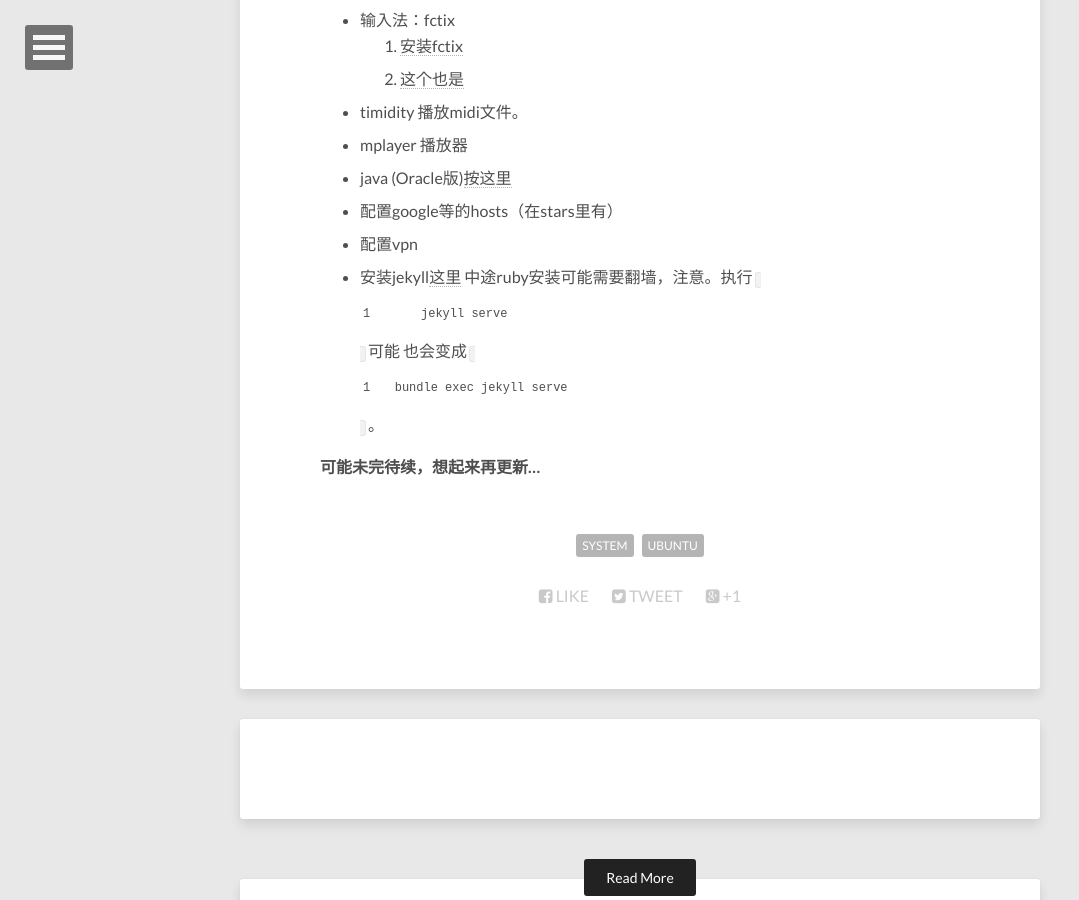
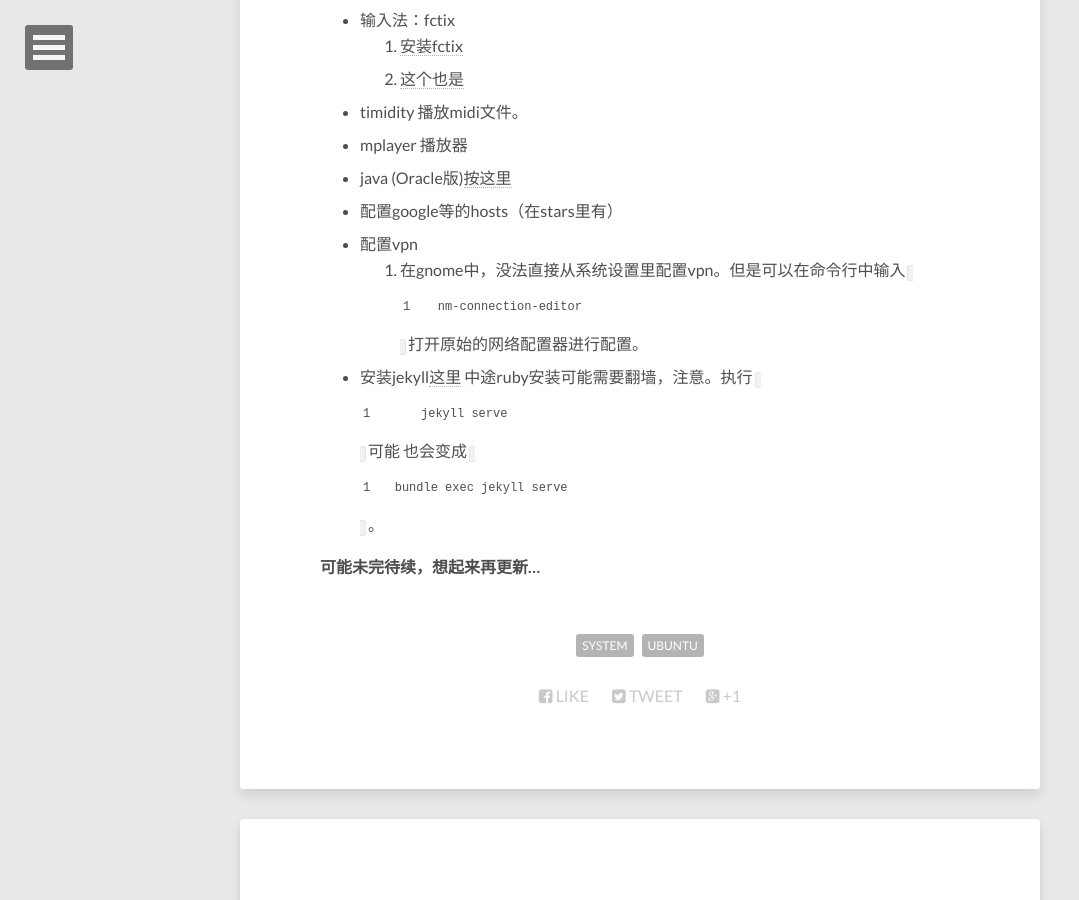
Before and after one commit to MarcoQin/MarcoQin.github.io, a Jekyll site: the page built from _posts/2015-11-18-config-my-own-ubuntu.md, in a window 1280 px wide and 900 px high, scrolled down 4175 px. Shown: the whole window, without its empty margins (0-1079 px from the left). Built offline with Jekyll 4.4.1, drawn with Linux system fonts in a browser that asks for light colours; nearby versions of some CDN libraries; comment, search, counter and statistics services are not loaded.

Commit message:
setup vpn

```diff
--- a/_posts/2015-11-18-config-my-own-ubuntu.md
+++ b/_posts/2015-11-18-config-my-own-ubuntu.md
@@ -111,6 +111,7 @@ Vim自然使用自己修改过的[k-vim](https://github.com/MarcoQin/k-vim) 跟
 - java (Oracle版)[按这里](https://www.digitalocean.com/community/tutorials/how-to-install-java-on-ubuntu-with-apt-get)
 - 配置google等的hosts（在stars里有）
 - 配置vpn
+    1. 在gnome中，没法直接从系统设置里配置vpn。但是可以在命令行中输入`nm-connection-editor`打开原始的网络配置器进行配置。
 - 安装jekyll[这里](http://michaelchelen.net/81fa/install-jekyll-2-ubuntu-14-04/) 中途ruby安装可能需要翻墙，注意。执行`jekyll serve`可能
     也会变成`bundle exec jekyll serve`。
 
```
